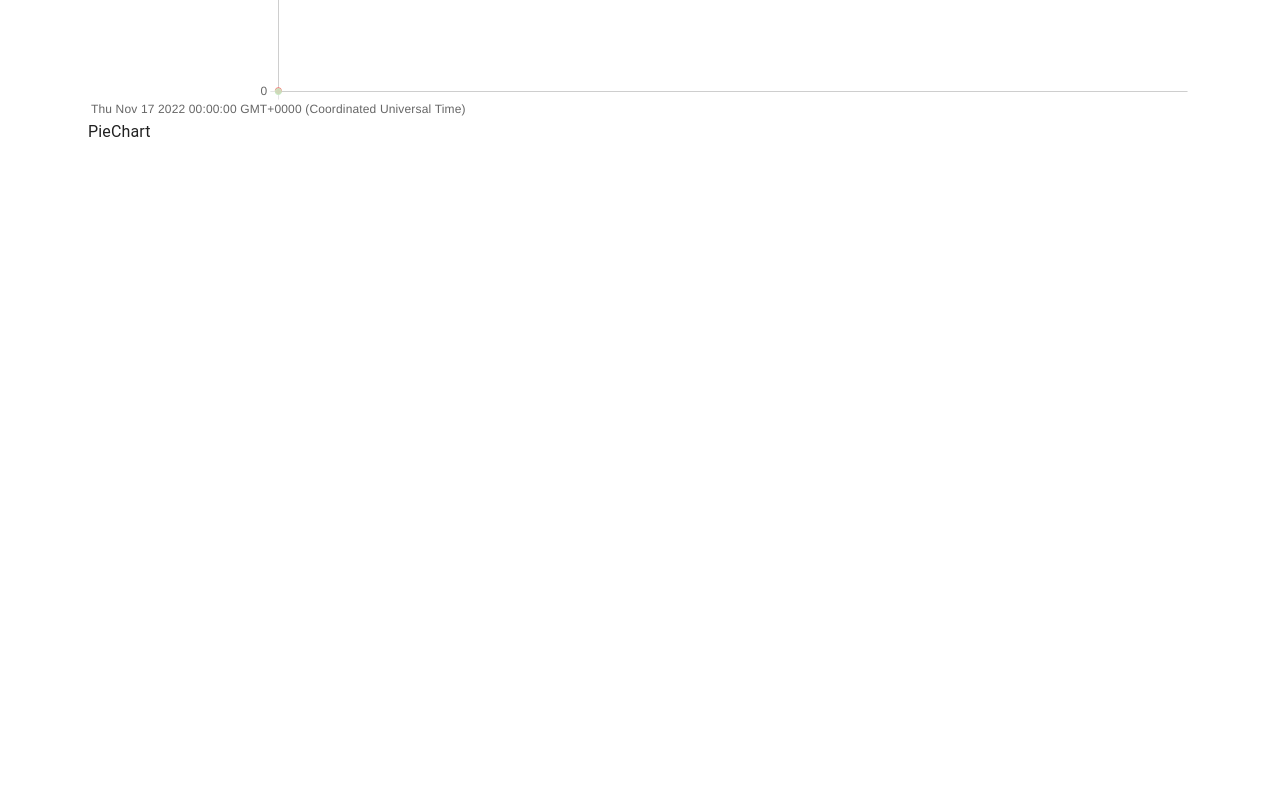
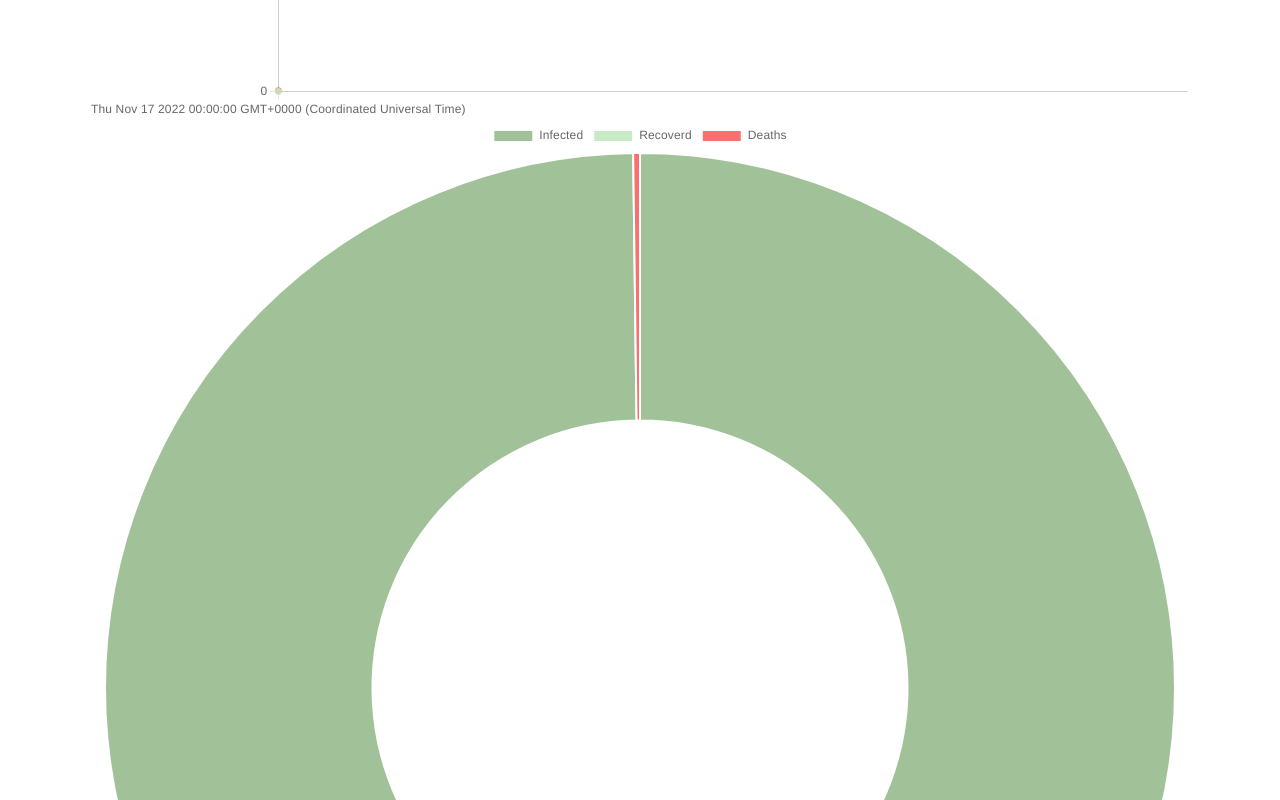
Before and after one commit to s-yoshiii/dashboard-api-practice, a React (Create React App) app: page / in a window 1280 px wide. Shown: the part 680-1480 px from the top of the page. Before the commit the page ends 824 px from the top, so only its background shows below. Built offline with nearby package versions, Linux system fonts and the light colour scheme.

Commit message:
PieChartの基本描画

```diff
--- a/src/features/graph/LineChart/LineChart.tsx
+++ b/src/features/graph/LineChart/LineChart.tsx
@@ -1,9 +1,9 @@
 import React from "react";
-import { Chart, registerables } from "chart.js";
+import { Chart as ChartJS, registerables } from "chart.js";
 import { Line } from "react-chartjs-2";
 import { useSelector } from "react-redux";
 import { selectDaily } from "../graphSlice";
-Chart.register(...registerables);
+ChartJS.register(...registerables);
 const LineChart = () => {
   const daily = useSelector(selectDaily);
   const dates = daily.map(({ Date }) => Date);
--- a/src/features/graph/PieChart/PieChart.tsx
+++ b/src/features/graph/PieChart/PieChart.tsx
@@ -1,13 +1,32 @@
 import React, { FC } from "react";
 import { Doughnut } from "react-chartjs-2";
+import { Chart as ChartJS, ArcElement, Tooltip, Legend } from "chart.js";
 import { useSelector } from "react-redux";
 import { selectDaily } from "../graphSlice";
+ChartJS.register(ArcElement, Tooltip, Legend);
+
 const PieChart: FC = () => {
   const daily = useSelector(selectDaily);
   const motality =
     (1000 * daily[daily.length - 1].Deaths) / daily[daily.length - 1].Confirmed;
-  console.log(motality);
-  return <div>PieChart</div>;
+  const drawPieChart = daily[0] && (
+    <Doughnut
+      data={{
+        labels: ["Infected", "Recoverd", "Deaths"],
+        datasets: [
+          {
+            data: [
+              daily[daily.length - 1].Confirmed,
+              daily[daily.length - 1].Recovered,
+              daily[daily.length - 1].Deaths,
+            ],
+            backgroundColor: ["#A1C298", "#C6EBC5", "#FA7070"],
+          },
+        ],
+      }}
+    />
+  );
+  return <div>{drawPieChart}</div>;
 };
 
 export default PieChart;
```
